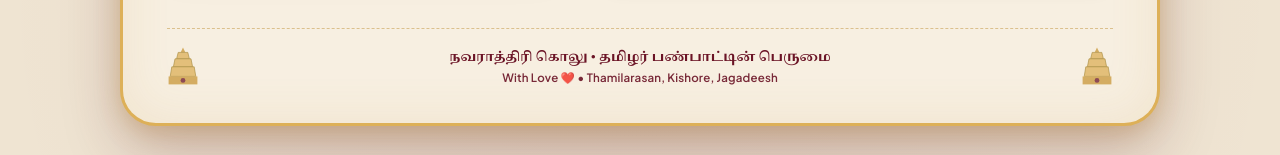
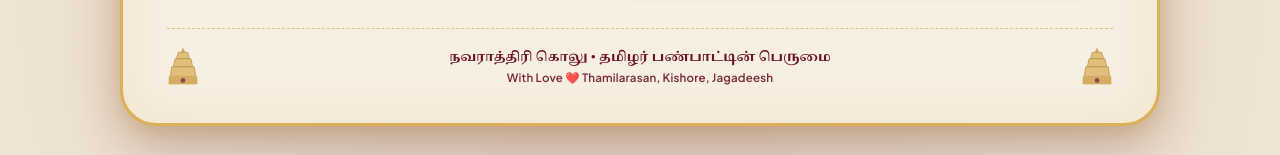
Before and after one commit to Thamilarasan-gp/tech_golu, a Next.js app: page / in a window 1280 px wide. Shown: the part 651-806 px from the top of the page. Built offline with nearby package versions, Linux system fonts and the light colour scheme; no server answers; the database is empty; a web font is replaced by a local one.

Commit message:
style: update footer credits format

```diff
--- a/app/page.tsx
+++ b/app/page.tsx
@@ -469,7 +469,7 @@ export default function SmartGoluHeritageApp() {
             </span>
           )}
           <span className="footer-team-banner">
-            With Love ❤️ • Thamilarasan, Kishore, Jagadeesh
+            With Love ❤️ Thamilarasan, Kishore, Jagadeesh
           </span>
         </div>
 
```
